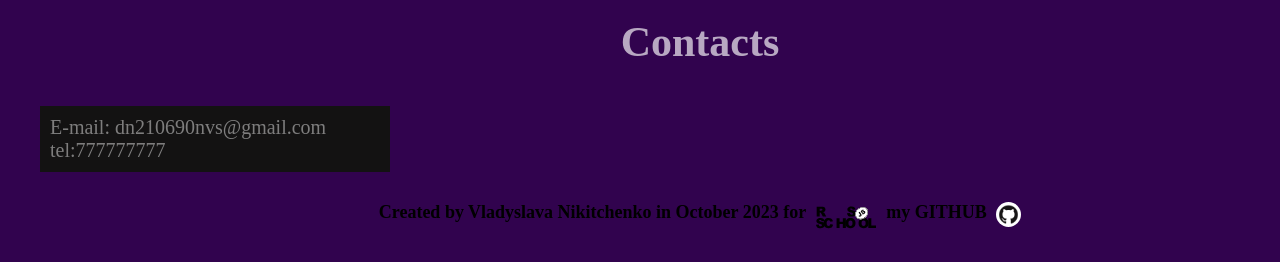
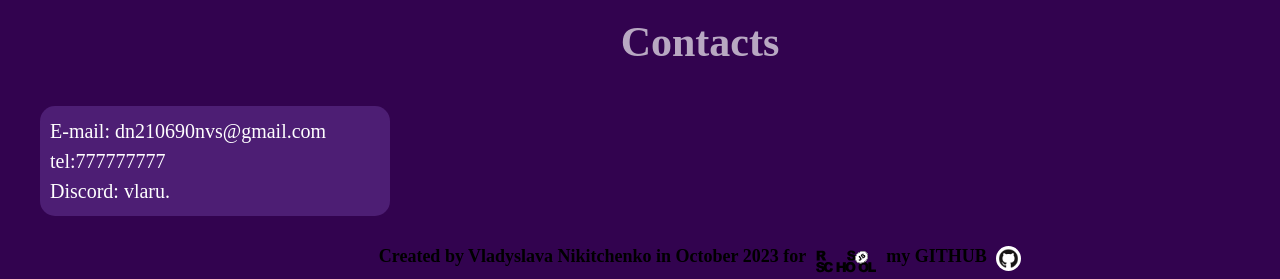
Before and after one commit to VlaRu/rsschool-cv, a plain HTML site: page index.html in a window 1280 px wide. Shown: the part 2518-2797 px from the top of the page. Drawn offline with Linux system fonts and the light colour scheme.

Commit message:
refactor: change color and add text in contact section

```diff
--- a/index.html
+++ b/index.html
@@ -92,6 +92,7 @@
             <ul>
               <li><a href="mailto:dn210690nvs@gmail.com">E-mail: dn210690nvs@gmail.com</a></li>
               <li><a href="tel:777-777-777">tel:777777777</a></li>
+              <li>Discord: vlaru.</li>
             </ul>
           </nav>
         </section>
--- a/style.css
+++ b/style.css
@@ -37,10 +37,14 @@ img{vertical-align: top;}
 
 /*h1,h2,h3,h4,h5,h6{font-size: inherit;font-weight: 400;}*/
 
+body{
+  background-color: #000;
+}
+
 .wrapper-container{
   margin: 0 auto;
   width: 1400px;
-  background-color: #31034e;
+  background-color: #32034f;
 }
 
 .center-container{
@@ -148,7 +152,10 @@ header{
 }
 
 .contact-list{
-  background-color: #131212;
+  background-color: #7d4eb35c;
+  color: #fff;
+  line-height: 150%;
+  border-radius: 15px;
   font-size: 20px;
   margin-left: 40px;
   padding: 10px;
```
